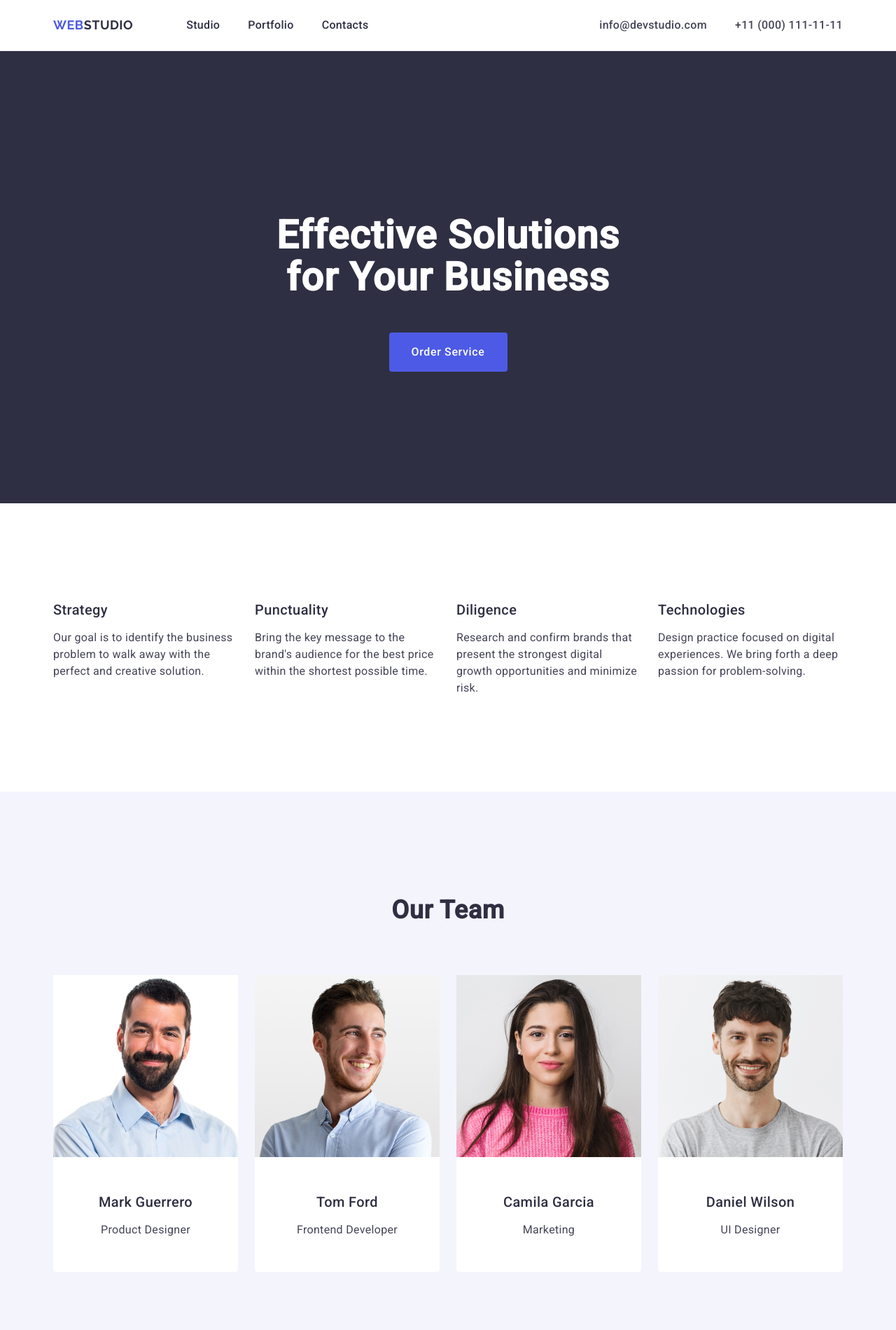
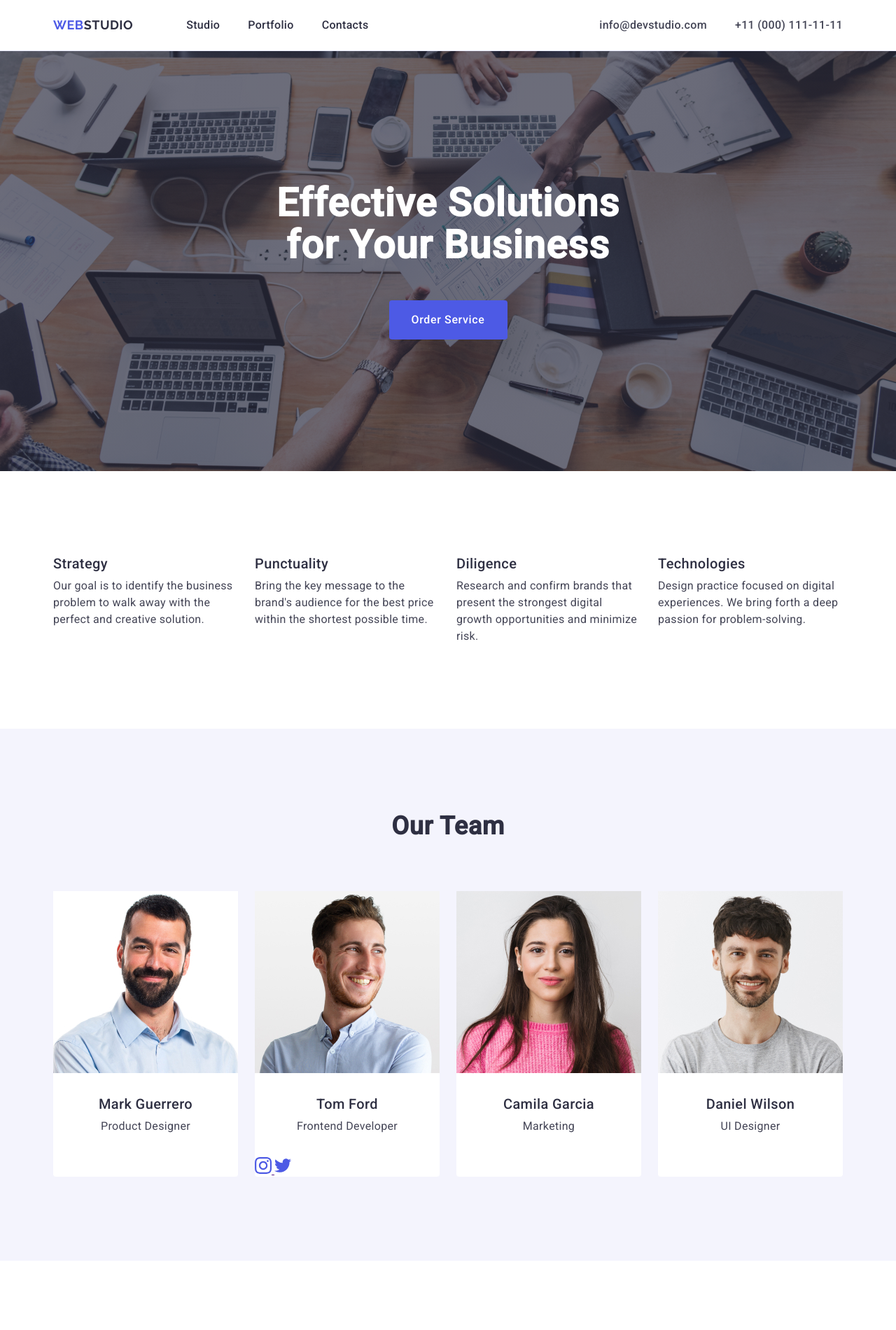
Before and after one commit to ilonkR/goit-markup-hw-04, a plain HTML site: page index.html in a window 1280 px wide. Shown: the top 1900 px of the page at 70% size. Drawn offline with nearby package versions, Linux system fonts and the light colour scheme.

Commit message:
update style.css

```diff
--- a/css/style.css
+++ b/css/style.css
@@ -16,9 +16,13 @@ img{
     padding: 0 15px 0 15px;
     margin: auto;
 }
-h1
-h2
-h3{
+h1,
+h2,
+h3,
+h4,
+h5,
+h6,
+p{
     margin: 0;
 }
 /* HEADER */
@@ -103,8 +107,15 @@ h3{
 
 /* HERO */
 .hero {
-    background: #2E2F42;
+    background-color: #2E2F42;
     padding: 188px 0;
+    background-image: linear-gradient(
+    rgba(46, 47, 66, 0.70),
+    rgba(46, 47, 66, 0.70)),
+    url(../images/people-office.jpg);
+    background-repeat: no-repeat;
+    background-position: center center;
+    background-size: cover;
 }
 .hero-title {
     color: #fff;
@@ -229,6 +240,9 @@ h3{
 .our-team-container{
     padding: 32px 0;
 }
+.our-team-icon{
+    fill: #4D5AE5;
+}
 
 /* OUR-PORTFOLIO */
 .our-portfolio {
--- a/index.html
+++ b/index.html
@@ -81,6 +81,9 @@
                             <h3 class="our-team-subtitle">Mark Guerrero</h3>
                             <p class="our-team-text">Product Designer</p>
                         </div>
+                       <a href="" class="social-link">
+
+                        </a>
                     </li>
                     <li class="our-team-item">
                         <img src="./images/imgtom.jpg" alt="Tom Ford" width="264" height="260" class="our-team-img"/>
@@ -88,6 +91,14 @@
                             <h3 class="our-team-subtitle">Tom Ford</h3>
                             <p class="our-team-text">Frontend Developer</p>
                         </div>
+                        <a href="">
+                            <svg width="24px" height="24px" class="our-team-icon icon-insta">
+                               <use href="./images/symbol-defs.svg#icon-instagram"></use>
+                            </svg>
+                            <svg width="24px" height="24px" class="our-team-icon icon-twitter">
+                                <use href="./images/symbol-defs.svg#icon-twitter"></use>
+                            </svg>
+                        </a>
                     </li>
                     <li class="our-team-item">
                         <img src="./images/imgcamila.jpg" alt="Camila Garcia" width="264" height="260" class="our-team-img"/>
```
Also changed, not shown: images/people-office.jpg (added), images/symbol-defs.svg (added), 1 other file.
